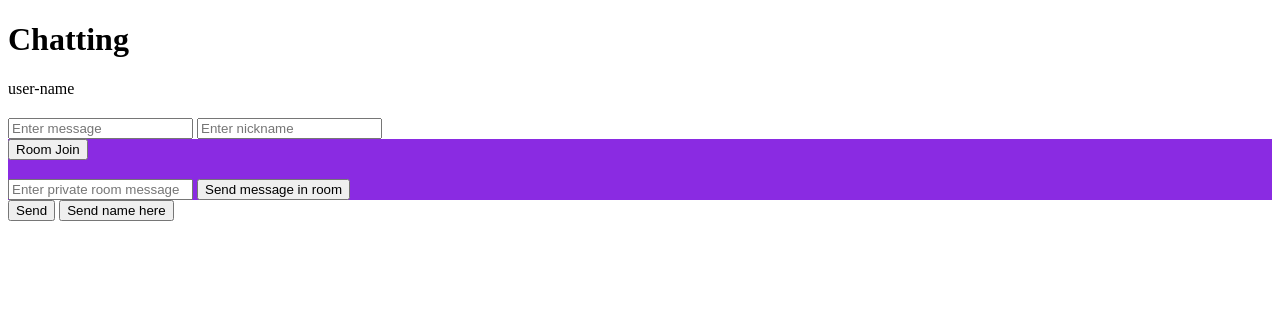
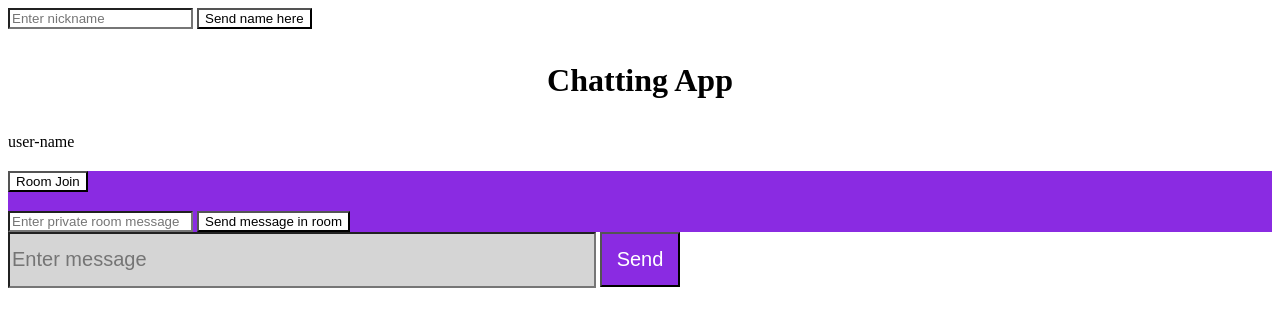
Before and after one commit to harsh-coder-desgin/chat-app, a website: page public/index.html in a window 1280 px wide. Drawn offline with nearby package versions, Linux system fonts and the light colour scheme; no server answers.

Commit message:
adding read me and working on style

```diff
--- a/public/index.html
+++ b/public/index.html
@@ -6,25 +6,62 @@
     <meta name="viewport" content="width=device-width, initial-scale=1.0">
     <title>Chat-App</title>
     <style>
+        *{
+            background-color: rgb(255, 255, 255);
+            color: rgb(0, 0, 0);
+        }
         #newuse {
             background-color: aqua;
         }
         #chatroom{
             background-color: blueviolet;
+            color: rgb(0, 0, 0);
+        }
+        #heading{
+            color: #000000;
+            text-align: center;
+            padding: 12px;
+        }
+        #message{
+            width: 580px;
+            height: 50px;
+            font-size: 20px;
+            background-color: rgb(213, 213, 213);
+            color: black;
+        }
+        #sendbtn{
+            background-color: blueviolet;
             color: white;
+            width: 80px;
+            height: 55px;
+            font-size: 20px;
+
         }
+        /* #popup{
+
+        }
+        #allconetntmessage{
+            display: none;
+        }
+        #name{
+
+        } */
+
     </style>
 </head>
 
 <body>
-    <h1>Chatting</h1>
+    <div id="popup">
+        <input type="text" id="name" placeholder="Enter nickname" />
+        <button id="sendbtn2">Send name here</button>
+    </div>
+    <div id="allconetntmessage">
+        <h1 id="heading">Chatting App</h1>
         <h2 id="checkerror"></h2>
         <div id="val"></div>
         <div id="newuse"></div>
         <p id="nick">user-name</p>
         <h2 id="show"></h2>
-    <input type="text" id="message" placeholder="Enter message" />
-    <input type="text" id="name" placeholder="Enter nickname" />
         <div id="chatroom">
             <button id="private">Room Join</button>
             <h3 id="roomname"></h3>
@@ -32,13 +69,15 @@
             <input type="text" id="joinedperson" placeholder="Enter private room message" />
             <button id="btnmessroom">Send message in room</button>
             <div id="messageprivate">
-
             </div>
         </div>
+        <div id="divsendmess">
+            <input type="text" id="message" placeholder="Enter message" />
             <button id="sendbtn">Send</button>
-    <button id="sendbtn2">Send name here</button>
+        </div>
 
         <div id="mess"></div>
+    </div>
 
 
     <script src="/socket.io/socket.io.js"></script>
@@ -101,6 +140,8 @@
             if (document.getElementById("nick").innerHTML !==  messageInput2.value) {
                 const message2 = messageInput2.value;
                 socket.emit("user-nickname", message2)
+                document.getElementById("allconetntmessage").style.display = "block";
+                document.getElementById("popup").style.display = "none";
             }
         })
 
```
Also changed, not shown: README.md (added). Lines whose indentation alone changed are shown as unchanged.
